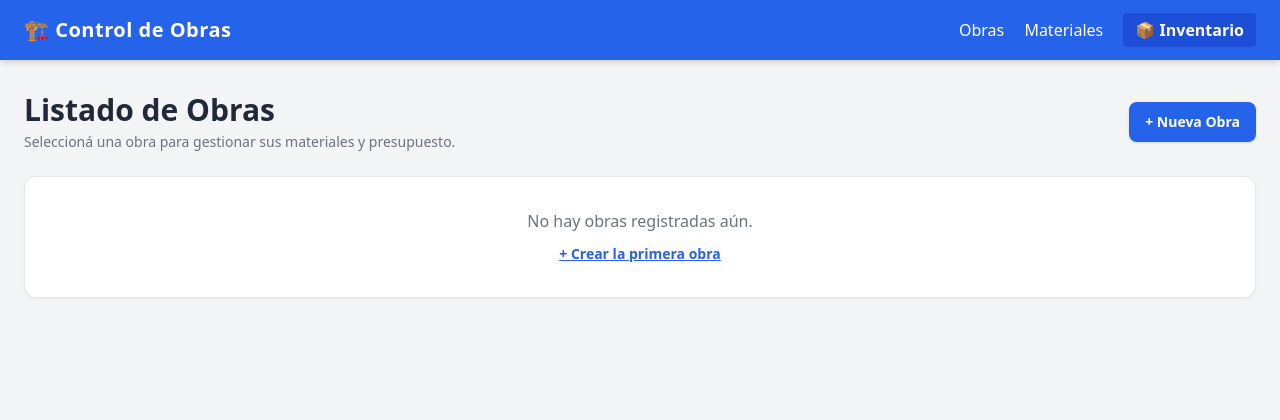
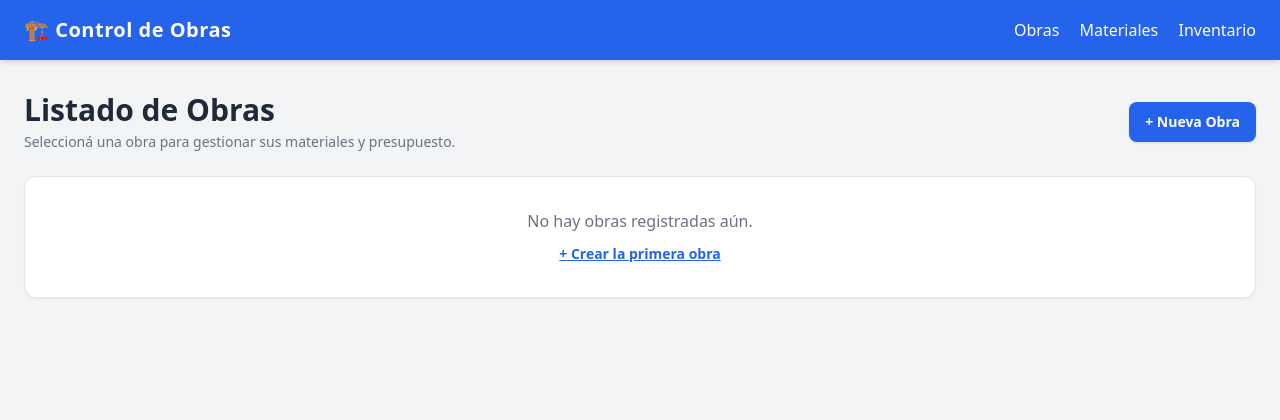
Before and after one commit to tomynaveda-design/WEB_PRESUPUESTOS, a Flask app: page / in a window 1280 px wide. Shown: the top 420 px of the page. Run offline with Flask 3, Linux system fonts and the light colour scheme; some libraries are stand-ins or nearby versions.

Commit message:
Cambios y agregación de Inventario de Materiales

```diff
--- a/app/templates/base.html
+++ b/app/templates/base.html
@@ -16,7 +16,7 @@
             <div class="space-x-4">
                 <a href="/" class="hover:underline">Obras</a>
                 <a href="#" class="hover:underline">Materiales</a>
-                <a href="{{ url_for('inventario.index') }}" class="hover:underline font-semibold bg-blue-700 px-3 py-1.5 rounded transition">📦 Inventario</a>
+                <a href="{{ url_for('inventario.index') }}">Inventario</a>
             </div>
         </div>
     </nav>
```
